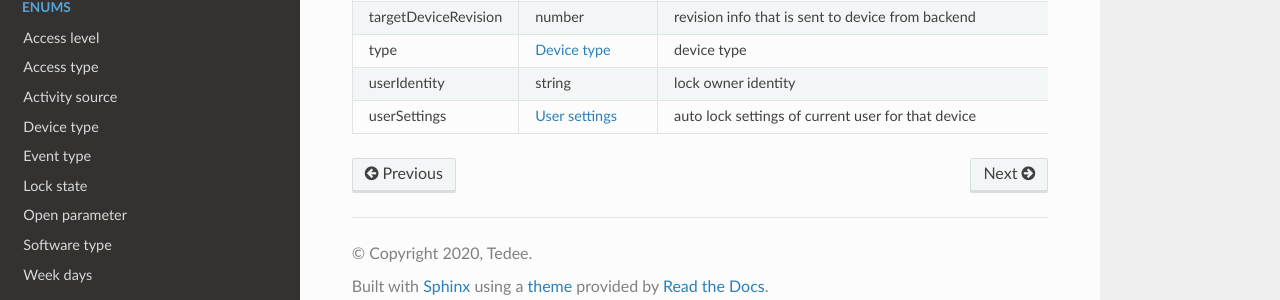
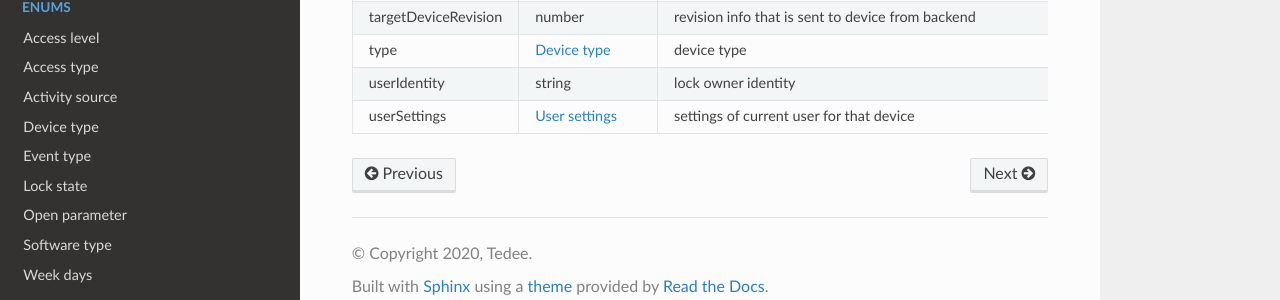
Before and after one commit to tedee-com/tedee-api-doc, a Sphinx documentation site: the page built from docs/source/datastructures/lock.rst, in a window 1280 px wide and 1043 px high. Shown: the part 720-1020 px from the top of the window. Built offline with Sphinx 7.4.7 and the Read the Docs theme 2.0.0, drawn with Linux system fonts in a browser that asks for light colours.

Commit message:
Update description of user settings

```diff
--- a/docs/source/datastructures/lock.rst
+++ b/docs/source/datastructures/lock.rst
@@ -43,5 +43,5 @@ Lock
 +--------------------------+----------------------------------------------------+---------------------------------------------------+
 | userIdentity             | string                                             | lock owner identity                               |
 +--------------------------+----------------------------------------------------+---------------------------------------------------+
-| userSettings             | :doc:`User settings <user-settings>`               | auto lock settings of current user for that device|
+| userSettings             | :doc:`User settings <user-settings>`               | settings of current user for that device          |
 +--------------------------+----------------------------------------------------+---------------------------------------------------+
```
